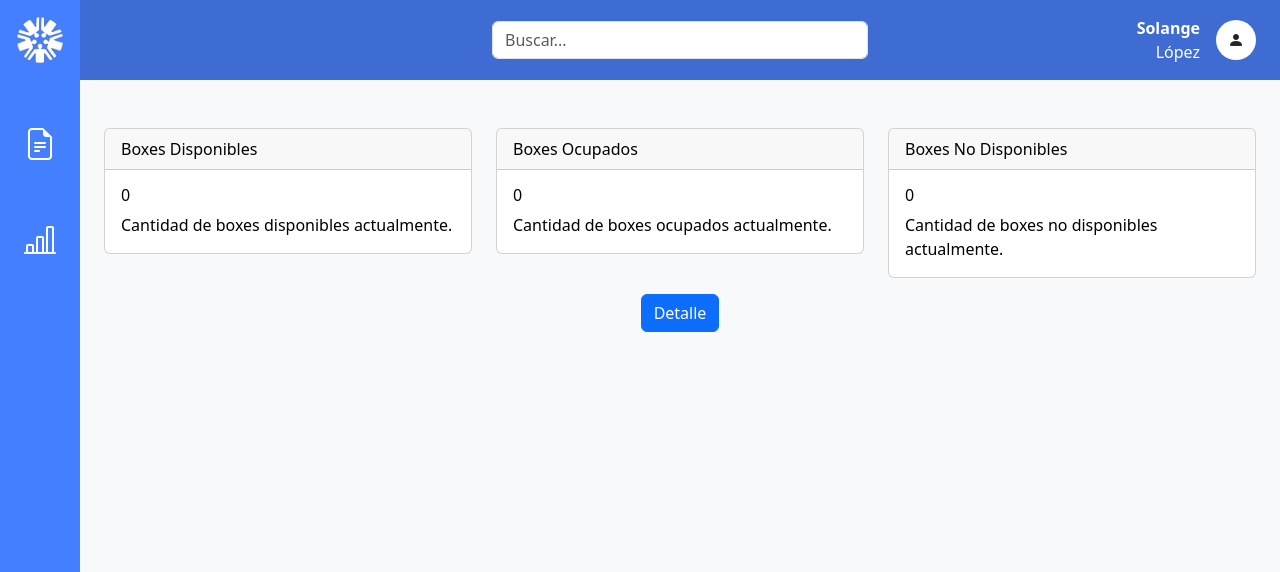
After one commit to 2Chrisss/ZephyProject, a Django app: page / in a window 1280 px wide. The commit adds this page. Shown: the top 572 px of the page. Run offline with Django 5.2, Linux system fonts and the light colour scheme; data that the repository does not hold is empty; some libraries are stand-ins or nearby versions.

Commit message:
Creacion dashboard

```diff
--- /dev/null
+++ b/ZephyApp/templates/dashboard.html
@@ -0,0 +1,43 @@
+{% extends "base.html" %}
+
+{% block title %}Dashboard Principal{% endblock %}
+
+{% block content %}
+<div class="container mt-4">
+    <div class="row">
+        <!-- Card for Available Boxes -->
+        <div class="col-md-4">
+            <div class="card text-black  mb-3">
+                <div class="card-header">Boxes Disponibles</div>
+                <div class="card-body">
+                    <h5 class="card-title">{{ box_disponibles }}</h5>
+                    <p class="card-text">Cantidad de boxes disponibles actualmente.</p>
+                </div>
+            </div>
+        </div>
+        <!-- Card for Occupied Boxes -->
+        <div class="col-md-4">
+            <div class="card text-black mb-3">
+                <div class="card-header">Boxes Ocupados</div>
+                <div class="card-body">
+                    <h5 class="card-title">{{box_ocupados }}</h5>
+                    <p class="card-text">Cantidad de boxes ocupados actualmente.</p>
+                </div>
+            </div>
+        </div>
+        <!-- Card for Unavailable Boxes -->
+        <div class="col-md-4">
+            <div class="card text-black mb-3">
+                <div class="card-header">Boxes No Disponibles</div>
+                <div class="card-body">
+                    <h5 class="card-title">{{ box_no_disponibles }}</h5>
+                    <p class="card-text">Cantidad de boxes no disponibles actualmente.</p>
+                </div>
+            </div>
+        </div>
+    </div>
+    <div class="text-center">
+        <a href="{% url 'box_list' %}" class="btn btn-primary">Detalle</a>
+    </div>
+</div>
+{% endblock %}
--- a/ZephyApp/templates/includes/sidebar.html
+++ b/ZephyApp/templates/includes/sidebar.html
@@ -2,7 +2,11 @@
 
 <div class="sidebar-fixed text-white">
     <div class="w-12 h-12 d-flex justify-content-center align-items-center mb-4">
-        <img src="{% static 'images/Logo.PNG' %}" alt="Logo" style="max-width: 100%; height: auto;">
+
+        <a href="{% url 'dashboard' %}">
+            <img src="{% static 'images/Logo.PNG' %}" alt="Logo" style="max-width: 100%; height: auto;">
+        </a>
+
     </div>
 
     <button class="btn btn-link text-white fs-2 p-0 mb-3" style="border: none;">
--- a/ZephyApp/urls.py
+++ b/ZephyApp/urls.py
@@ -2,6 +2,7 @@ from django.urls import path
 from . import views
 
 urlpatterns = [
+    path('', views.dashboard, name='dashboard'),
     path('box/', views.box_list, name='box_list'),
 
     path('box/<int:box_id>/cambiar_estado/', views.cambiar_estado_box, name='cambiar_estado_box'),
--- a/ZephyApp/views.py
+++ b/ZephyApp/views.py
@@ -2,6 +2,15 @@ from django.shortcuts import render, get_object_or_404, redirect
 from collections import defaultdict
 from .models import *  # Asegúrate de que el modelo Box esté importado
 
+def dashboard(request):
+    box_disponibles = Box.objects.filter(estadobox_idestadobox='1').count()
+    box_ocupados = Box.objects.filter(estadobox_idestadobox='2').count()
+    box_no_disponibles = Box.objects.filter(estadobox_idestadobox='3').count()
+    return render(request, 'dashboard.html', {
+        'box_disponibles': box_disponibles,
+        'box_ocupados': box_ocupados,
+        'box_no_disponibles': box_no_disponibles,
+    })
 def box_list(request):
     boxes = Box.objects.all().order_by('numerobox')
     boxes_por_pasillo = defaultdict(list)
--- a/ZephySite/settings.py
+++ b/ZephySite/settings.py
@@ -80,7 +80,7 @@ DATABASES = {
         'ENGINE': 'django.db.backends.mysql',
         'NAME': 'mydb',
         'USER': 'root',
-        'PASSWORD': 'criSQ#D2',
+        'PASSWORD': '123456',
         'HOST': 'localhost',
         'PORT':'3306'
     }
```
